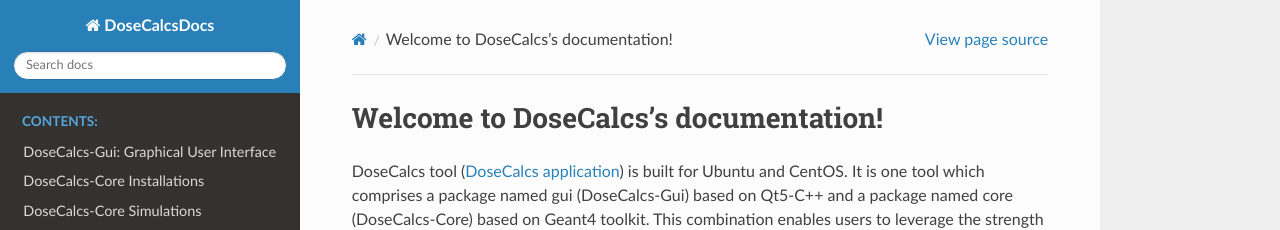
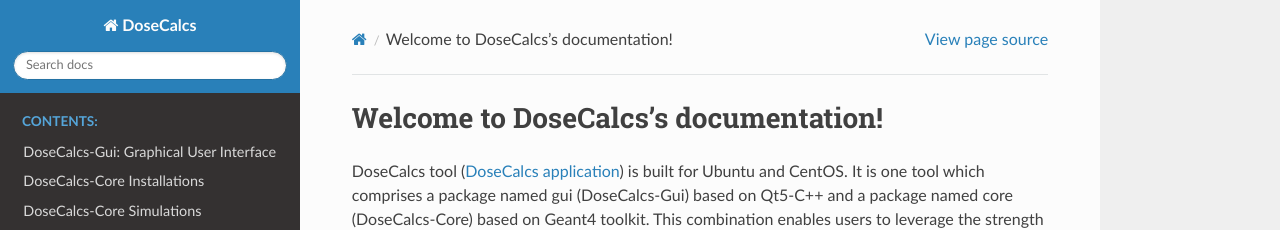
Before and after one commit to devhliu/DoseCalcs-Gui, a Sphinx documentation site: the page built from docs/source/index.rst, in a window 1280 px wide. Shown: the top 230 px of the page. Built offline with Sphinx 7.4.7 and the Read the Docs theme 2.0.0, drawn with Linux system fonts in a browser that asks for light colours.

Commit message:
message of commit

```diff
--- a/docs/source/conf.py
+++ b/docs/source/conf.py
@@ -18,7 +18,7 @@
 
 # -- Project information -----------------------------------------------------
 
-project = 'DoseCalcsDocs'
+project = 'DoseCalcs'
 copyright = '2023, Tarik El Ghalbzouri'
 author = 'Tarik El Ghalbzouri'
 
```
